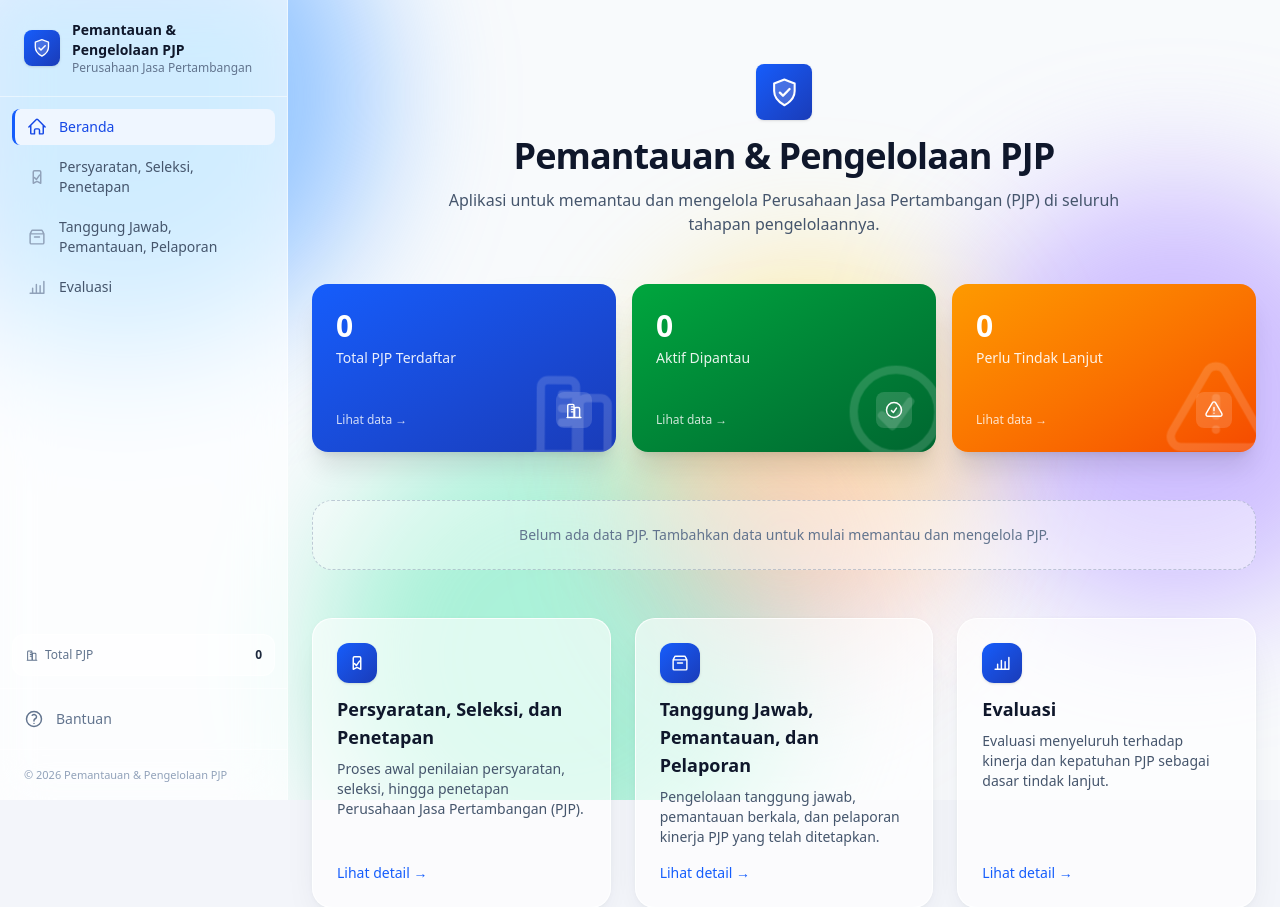
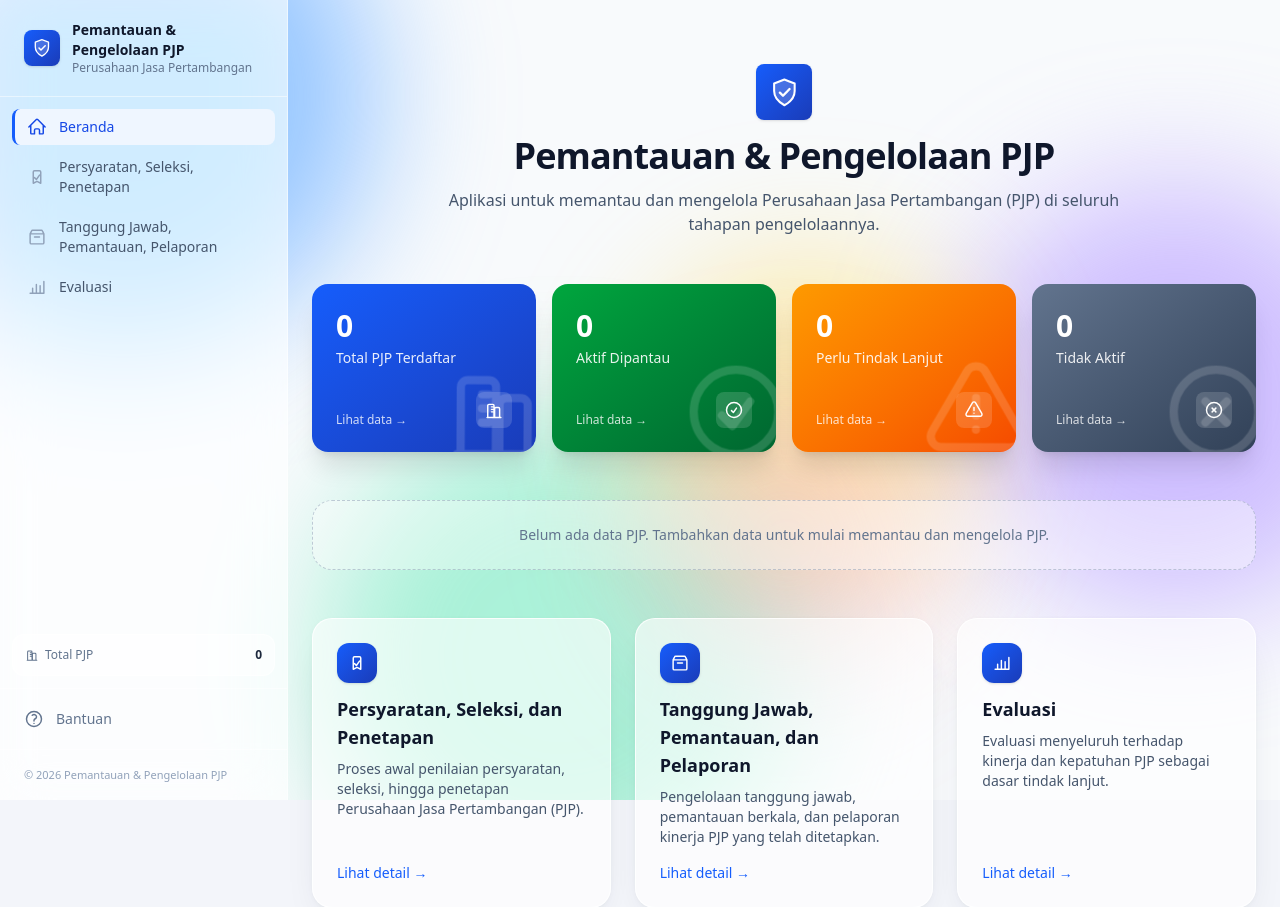
Before and after one commit to muhammadseptiadi079/pemantauan-pengelolaan-pjp, a Laravel app: page / in a window 1280 px wide. Shown: the top 907 px of the page. Run offline with Laravel 12, Linux system fonts and the light colour scheme; data that the repository does not hold is empty; style sheets or scripts are compiled from the project's sources; some libraries are stand-ins or nearby versions; some web fonts are replaced.

Commit message:
Tambah kartu statistik "Tidak Aktif" di Beranda
Sebelumnya Beranda hanya menampilkan kartu Aktif Dipantau dan Perlu
Tindak Lanjut, sementara Total PJP tetap menghitung status Tidak Aktif
juga — jadi total kelihatan tidak nyambung dengan jumlah dua kartu itu
(misal 7 total tapi 4+2=6). Sekarang ditambah kartu keempat "Tidak
Aktif" (gradient slate + ikon baru "inactive") supaya totalnya selalu
pas dengan jumlah semua kartu yang terlihat.

Co-Authored-By: Claude Sonnet 5 <noreply@anthropic.com>
Claude-Session: https://claude.ai/code/session_01Syg2ez9LfJ87Y3AYRZcDHP

```diff
--- a/app/Http/Controllers/HomeController.php
+++ b/app/Http/Controllers/HomeController.php
@@ -30,6 +30,7 @@ class HomeController extends Controller
                 'total' => array_sum($statusCounts),
                 'aktifDipantau' => $statusCounts['aktif'],
                 'perluTindakLanjut' => $statusCounts['perlu_tindak_lanjut'],
+                'tidakAktif' => $statusCounts['tidak_aktif'],
             ],
             'statusCounts' => $statusCounts,
             'pjpBelumLaporanBulanan' => Pjp::belumLaporanBulananBulanIni(),
--- a/resources/js/Components/GradientStatCard.tsx
+++ b/resources/js/Components/GradientStatCard.tsx
@@ -6,6 +6,7 @@ const GRADIENTS: Record<string, string> = {
     blue: 'from-blue-600 to-blue-800',
     green: 'from-green-600 to-green-800',
     amber: 'from-amber-500 to-orange-600',
+    slate: 'from-slate-500 to-slate-700',
 };
 
 function CardContent({
@@ -59,7 +60,7 @@ export default function GradientStatCard({
     value: number;
     label: string;
     icon: string;
-    color: 'blue' | 'green' | 'amber';
+    color: 'blue' | 'green' | 'amber' | 'slate';
     href?: string;
 }) {
     const className = `group relative flex flex-col justify-between overflow-hidden rounded-2xl bg-gradient-to-br p-6 text-white shadow-xl transition-all duration-200 hover:-translate-y-1 hover:shadow-2xl ${GRADIENTS[color]}`;
--- a/resources/js/Components/TahapIcons.tsx
+++ b/resources/js/Components/TahapIcons.tsx
@@ -85,6 +85,13 @@ export const tahapIconPaths: Record<string, ReactElement> = {
             d="M9 12h6m-6 3.75h6M13.5 3H6.75a1.5 1.5 0 0 0-1.5 1.5v15a1.5 1.5 0 0 0 1.5 1.5h10.5a1.5 1.5 0 0 0 1.5-1.5V8.25L13.5 3Z"
         />
     ),
+    inactive: (
+        <path
+            strokeLinecap="round"
+            strokeLinejoin="round"
+            d="M9.75 9.75l4.5 4.5m0-4.5-4.5 4.5M21 12a9 9 0 1 1-18 0 9 9 0 0 1 18 0Z"
+        />
+    ),
 };
 
 export function TahapIcon({
--- a/resources/js/Pages/Home.tsx
+++ b/resources/js/Pages/Home.tsx
@@ -44,6 +44,7 @@ type HomeProps = {
         total: number;
         aktifDipantau: number;
         perluTindakLanjut: number;
+        tidakAktif: number;
     };
     statusCounts: StatusCounts;
     pjpBelumLaporanBulanan: MiniPjp[];
@@ -142,7 +143,7 @@ export default function Home({
                     </div>
                 )}
 
-                <section className="mb-12 grid gap-4 sm:grid-cols-3">
+                <section className="mb-12 grid gap-4 sm:grid-cols-2 lg:grid-cols-4">
                     <GradientStatCard
                         value={stats.total}
                         label="Total PJP Terdaftar"
@@ -163,6 +164,13 @@ export default function Home({
                         icon="alert"
                         color="amber"
                         href="/pjp?status=perlu_tindak_lanjut"
+                    />
+                    <GradientStatCard
+                        value={stats.tidakAktif}
+                        label="Tidak Aktif"
+                        icon="inactive"
+                        color="slate"
+                        href="/pjp?status=tidak_aktif"
                     />
                 </section>
 
```
Also changed, not shown: CLAUDE.md (+2 -0 lines).
